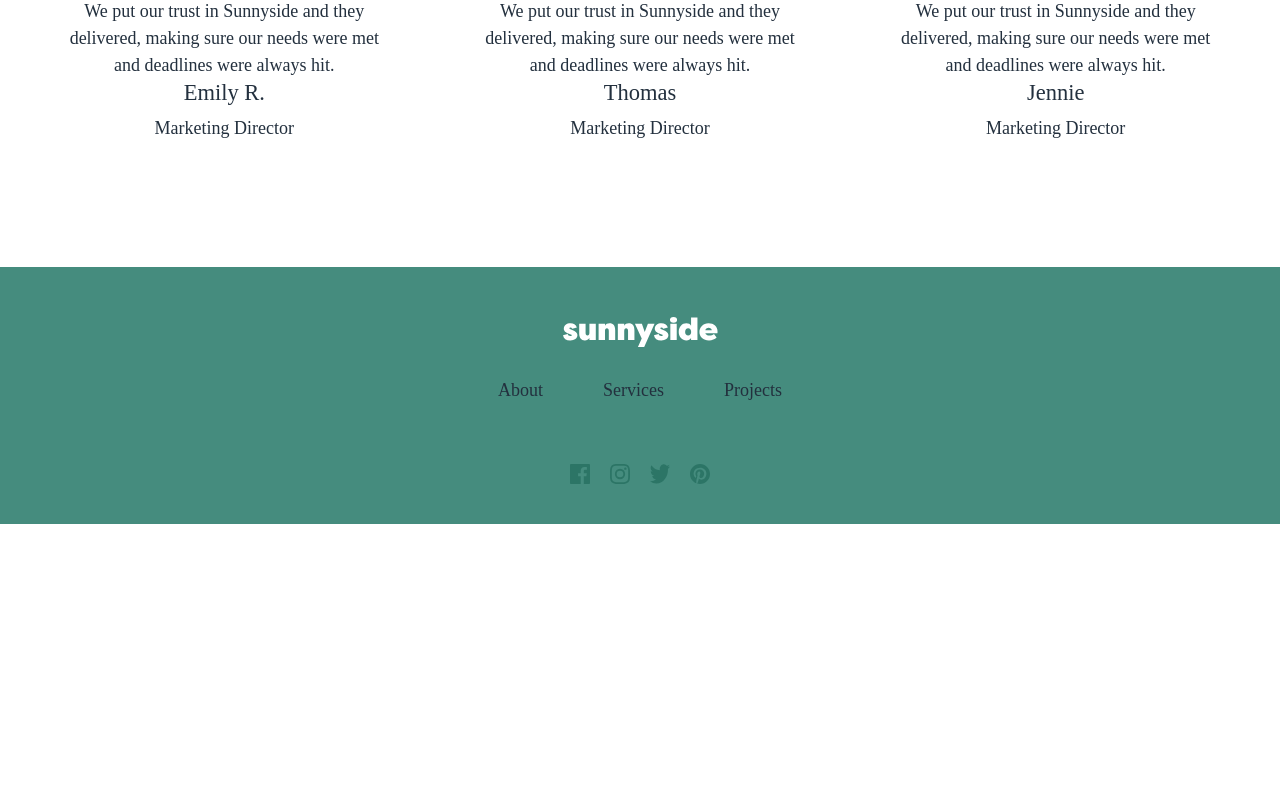
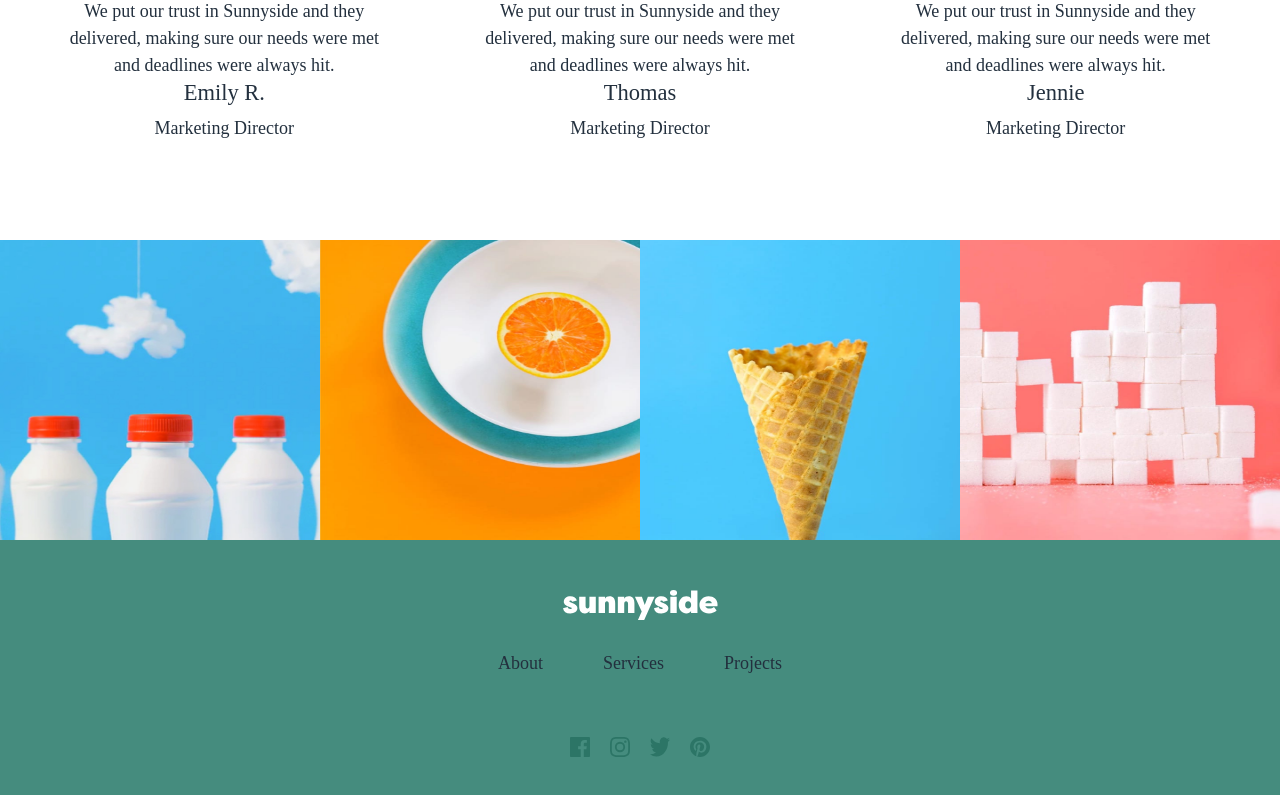
Before and after one commit to kiztopia1/sunnyside-agency-landing-page-main, a React (Create React App) app in the folder sunnyside-react-app/: page / in a window 1280 px wide. Shown: the part 2862-3657 px from the top of the page. Before the commit the page ends 3386 px from the top, so only its background shows below. Built offline with nearby package versions, Linux system fonts and the light colour scheme.

Commit message:
new: footer imgs insterted with style

```diff
--- a/sunnyside-react-app/src/home/Home.js
+++ b/sunnyside-react-app/src/home/Home.js
@@ -45,8 +45,11 @@ function Home() {
         </div>
       </div>
       <Testimonials/>
-      <div className="images">
-        <img src="" alt="" />
+      <div className="bottom-imgs">
+        <img src={`images/${screen}/image-gallery-milkbottles.jpg`} alt="" className="bottom-img col-md-3 col-sm-6 " />
+        <img src={`images/${screen}/image-gallery-orange.jpg`} alt="" className="bottom-img col-md-3 col-sm-6 " />
+        <img src={`images/${screen}/image-gallery-cone.jpg`} alt="" className="bottom-img col-md-3 col-sm-6 " />
+        <img src={`images/${screen}/sugarcubes.jpg`} alt="" className="bottom-img col-md-3 col-sm-6 " />
       </div>
       <footer>
         <img src="images/logo.svg" alt="" />
--- a/sunnyside-react-app/src/home/home.scss
+++ b/sunnyside-react-app/src/home/home.scss
@@ -74,7 +74,12 @@
         z-index: -1;
     }
 }
+.bottom-imgs{
 
+}
+.bottom-img{
+    height: 300px;
+}
 footer{
     background-color: $dark-moderate-cyan;
     text-align: center;
```
Also changed, not shown: sunnyside-react-app/public/images/desktop/sugarcubes.jpg (renamed from sunnyside-react-app/public/images/desktop/image-gallery-sugarcubes.jpg), sunnyside-react-app/public/images/mobile/sugarcubes.jpg (renamed from sunnyside-react-app/public/images/mobile/image-gallery-sugar-cubes.jpg).
